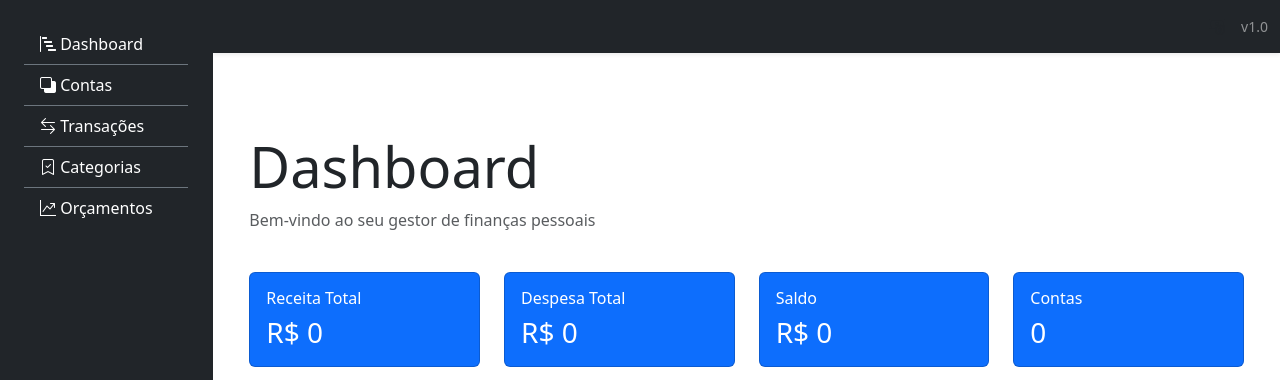
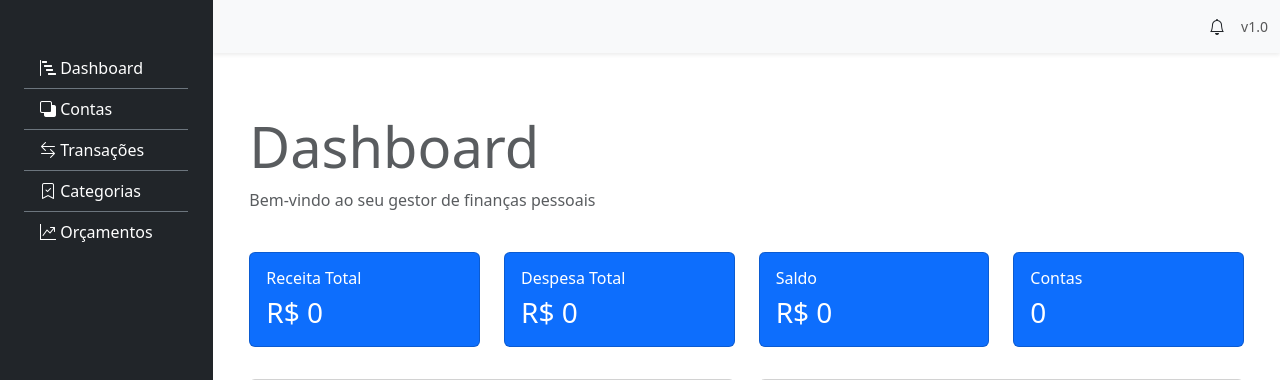
Before and after one commit to leonhardc/gestor-de-financas-pessoais, a Django app: page /dashboard/ in a window 1280 px wide. Shown: the top 380 px of the page. Run offline with Django 5.2, Linux system fonts and the light colour scheme; the visitor is signed in with stand-in values (Sample User, id 1); data that the repository does not hold is empty.

Commit message:
mudanca de layout na navbar e no asside

```diff
--- a/templates/base.html
+++ b/templates/base.html
@@ -39,9 +39,9 @@
                     <i class="bi bi-list"></i>
                 </button>
                 </div>
-                <main class="px-3 px-md-4 py-3 py-md-4">
+                <main class="px-3 px-md-4 py-0 py-md-1 text-muted">
     {% else %}
-        <main class="container mt-4">
+        <main class="container">
     {% endif %}
 
     {% for message in messages %}
--- a/templates/includes/_asside.html
+++ b/templates/includes/_asside.html
@@ -1,6 +1,5 @@
-<div class="p-3 p-lg-4 h-100 d-flex flex-column">
-	<!-- <h6 class="text-uppercase text-white-50 mb-3">Navegação</h6> -->
-	<div class="list-group list-group-flush mb-3">
+<div class="p-3 pt-0 p-lg-4 h-100 d-flex flex-column">
+	<div class="list-group list-group-flush mb-3 mt-4">
 		<a href="{% url 'contas:dashboard' %}" class="list-group-item list-group-item-action bg-dark text-white border-secondary">
 			<i class="bi bi-bar-chart-steps"></i>
 			Dashboard
--- a/templates/includes/_navbar.html
+++ b/templates/includes/_navbar.html
@@ -1,10 +1,10 @@
-<nav class="navbar navbar-expand-lg navbar-dark bg-dark sticky-top shadow-sm">
+<nav class="navbar navbar-expand-lg sticky-top shadow-sm bg-body-tertiary">
     <div class="container-fluid">
         <div class="ms-auto d-flex align-items-center gap-3">
             <span>
-                <i class="bi bi-cash-coin"></i>
+                <i class="bi bi-bell"></i>
             </span>
-            <span class="navbar-text text-white-50 small d-none d-md-inline">v1.0</span>
+            <span class="navbar-text small d-none d-md-inline">v1.0</span>
         </div>
     </div>
 </nav>
```
